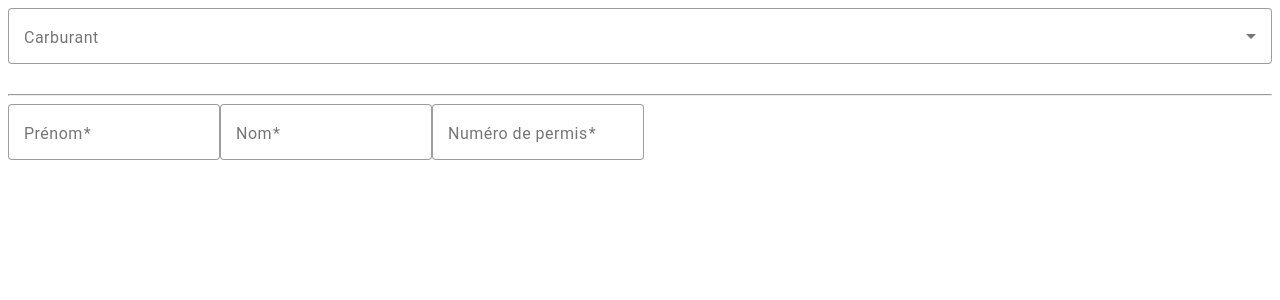
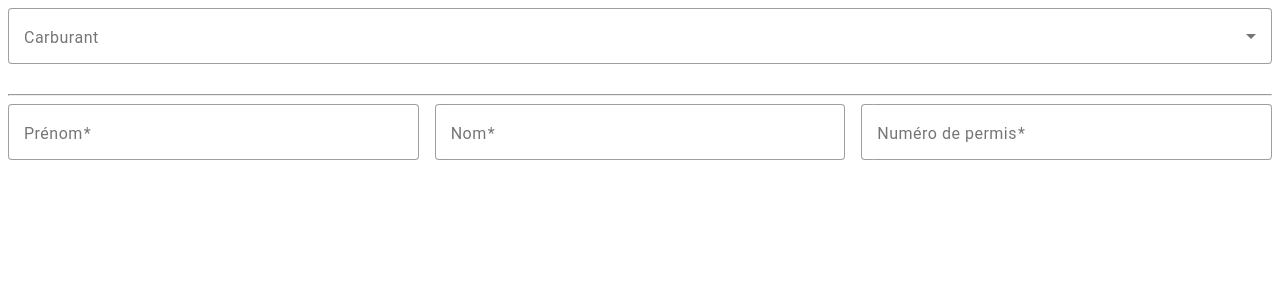
Before and after one commit to gilles-phan/jj-dev-test, an Angular app: page / in a window 1280 px wide. Shown: the top 300 px of the page. Built offline with nearby package versions, Linux system fonts and the light colour scheme.

Commit message:
- css for driver form

```diff
--- a/src/app/shared/components/driver-form/driver-form.component.html
+++ b/src/app/shared/components/driver-form/driver-form.component.html
@@ -1,6 +1,4 @@
-<div class="driver-form-grid">
-    <form [formGroup]="form" class="license-form-container">
-
+<form [formGroup]="form" class="driver-form-grid">
     <mat-form-field appearance="outline" class="firstName">
         <mat-label>Prénom</mat-label>
         <input type="text" matInput formControlName="firstName" />
@@ -27,28 +25,3 @@
         }
     </mat-form-field>
 </form>
-
-    <!-- <mat-form-field appearance="fill">
-        <mat-label>First Name</mat-label>
-        <input matInput formControlName="firstName" />
-        <mat-error *ngIf="form.get('firstName')?.hasError('required')">
-            First Name is required
-        </mat-error>
-    </mat-form-field>
-
-    <mat-form-field appearance="fill">
-        <mat-label>Last Name</mat-label>
-        <input matInput formControlName="lastName" />
-        <mat-error *ngIf="form.get('lastName')?.hasError('required')">
-            Last Name is required
-        </mat-error>
-    </mat-form-field>
-
-    <mat-form-field appearance="fill">
-        <mat-label>License Number</mat-label>
-        <input matInput formControlName="licenseNumber" />
-        <mat-error *ngIf="form.get('licenseNumber')?.hasError('required')">
-            License Number is required
-        </mat-error>
-    </mat-form-field> -->
-</div>
--- a/src/app/shared/components/driver-form/driver-form.component.scss
+++ b/src/app/shared/components/driver-form/driver-form.component.scss
@@ -0,0 +1,25 @@
+.driver-form-grid {
+    display: grid;
+
+    @media only screen and (max-width: 600px) {
+        grid-template-columns: 1fr;
+        gap: 0px;
+    }
+
+    @media only screen and (min-width: 600px) {
+        grid-template-columns: repeat(2, 1fr);
+        gap: 0px 16px;
+
+        .licenseNumber {
+            grid-column: span 2;
+        }
+    }
+
+    @media only screen and (min-width: 768px) {
+        grid-template-columns: repeat(3, 1fr);
+
+        .licenseNumber {
+            grid-column: span 1;
+        }
+    }
+}
--- a/src/app/shared/components/driver-form/driver-form.component.ts
+++ b/src/app/shared/components/driver-form/driver-form.component.ts
@@ -59,6 +59,7 @@ export class DriverFormComponent implements ControlValueAccessor, Validator {
 
   /**
    * Converts license number input to uppercase on change, to prevent validation errors.
+   *
    * @param event
    */
   onLicenseChange(event: Event): void {
```
Lines whose indentation alone changed are shown as unchanged.
